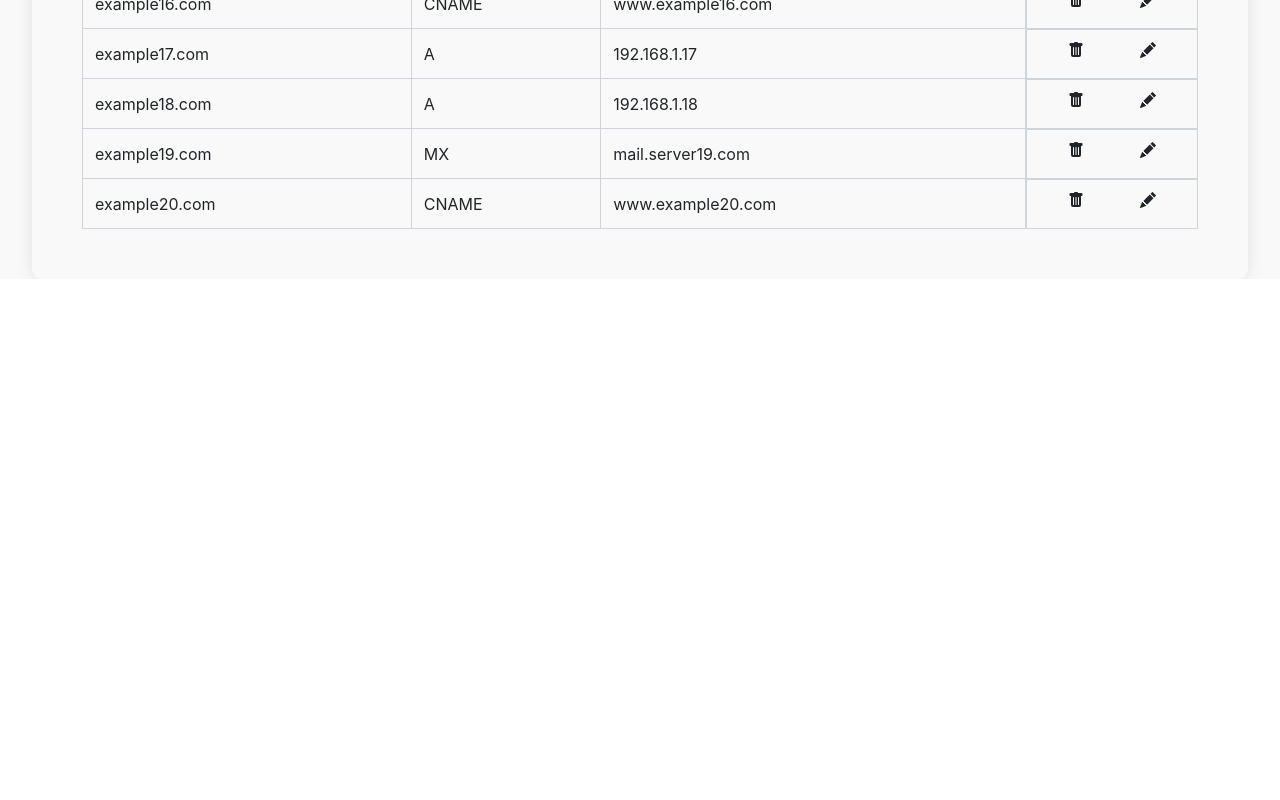
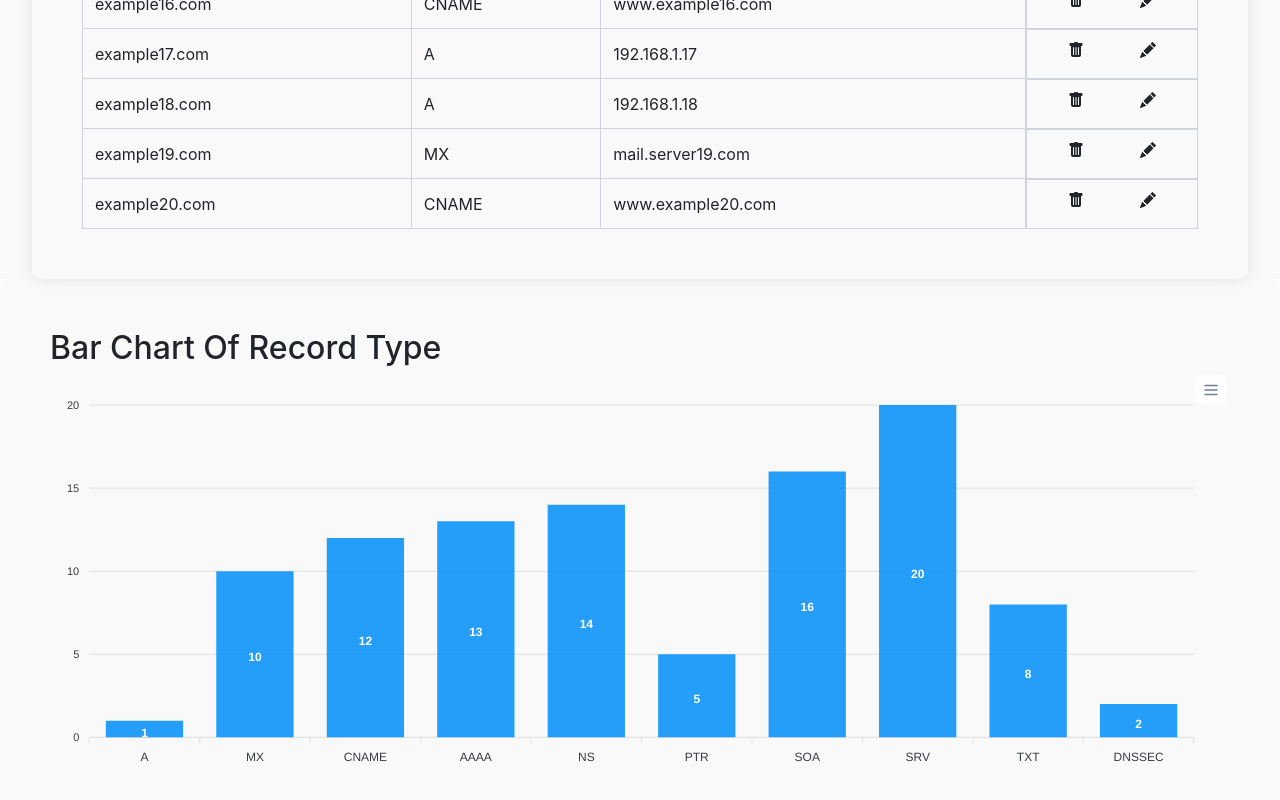
Before and after one commit to GautamKJ/DNS-Manager-System, a React (Create React App) app in the folder frontend/my-app/: page /dashboard in a window 1280 px wide. Shown: the part 1049-1849 px from the top of the page. Before the commit the page ends 1328 px from the top, so only its background shows below. Built offline with nearby package versions, Linux system fonts and the light colour scheme.

Commit message:
add charts

```diff
--- a/frontend/my-app/package.json
+++ b/frontend/my-app/package.json
@@ -7,6 +7,7 @@
     "@testing-library/react": "^13.4.0",
     "@testing-library/user-event": "^13.5.0",
     "react": "^18.2.0",
+    "react-apexcharts": "^1.4.1",
     "react-dom": "^18.2.0",
     "react-icons": "^5.0.1",
     "react-router": "^6.22.3",
--- a/frontend/my-app/src/App.css
+++ b/frontend/my-app/src/App.css
@@ -285,7 +285,7 @@ color:green;
 
 .home_input input{
 
-  height: 15px;
+
   width: 300px;
   margin-left: 8px;
   background: transparent;
@@ -509,3 +509,21 @@ tbody tr:hover {
   background-color: red;
   color: white;
 }
+
+
+/* Chart */
+
+
+.chart {
+  background-color: #F9F9F9;
+  padding: 50px;
+  border-radius: 8px;
+  /* box-shadow: 0 0 10px rgba(0, 0, 0, 0.1); */
+  /* border: solid 2px green; */
+}
+
+.chart h3 {
+  font-size: 16px;
+  margin-bottom: 10px;
+  font-weight: bold;
+}
--- a/frontend/my-app/src/App.js
+++ b/frontend/my-app/src/App.js
@@ -18,6 +18,7 @@ function App() {
          <Route path="/add-domain" element={<AddDomain/>}/>
          <Route path="/modal" element={<Modal/>}/>
 
+
          </Routes>
 
          </BrowserRouter>
--- a/frontend/my-app/src/Component/AddDomain.js
+++ b/frontend/my-app/src/Component/AddDomain.js
@@ -27,7 +27,15 @@ const AddDomain = () => {
     }
 
       const handleFileChosen = (file) => {
-
+        console.log(file.type);
+        if (file.name.endsWith('.json')) {
+            console.log("File is a JSON file");
+            // Proceed with processing the JSON file
+        }
+        else{
+            window.alert("File is not a JSON file");
+            return;
+        }
         fileReader = new FileReader();
 
         fileReader.onloadend = handleFileRead;
--- /dev/null
+++ b/frontend/my-app/src/Component/Chart.js
@@ -0,0 +1,103 @@
+import React from "react";
+import Chart from "react-apexcharts";
+
+
+const Mychart = (props) => {
+    console.log(props);
+  const barChartData = {
+    options: {
+      chart: {
+        id: "bar-chart",
+      },
+      xaxis: {
+        categories: ["A", "MX", "CNAME", "AAAA", "NS", "PTR", "SOA", "SRV", "TXT", "DNSSEC"],
+      },
+    },
+    series: [
+      {
+        name: "Count",
+        data: [props.count.A, props.count.MX, props.count.CNAME, props.count.AAAA, props.count.NS,
+        props.count.PTR, props.count.SOA, props.count.SRV, props.count.TXT, props.count.DNSSEC],
+      },
+    ],
+  };
+
+//   const radialBarChartData = {
+//     options: {
+//       chart: {
+//         id: "radial-bar-chart",
+//       },
+//     },
+//     series: [70],
+//     labels: ["Progress"],
+//   };
+
+//   const scatterChartData = {
+//     options: {
+//       chart: {
+//         id: "scatter-chart",
+//       },
+//       xaxis: {
+//         categories: ["Category 1", "Category 2", "Category 3", "Category 4"],
+//       },
+//     },
+//     series: [
+//       { name: "Scatter Series 1", data: [{ x: 40, y: 60 }, { x: 80, y: 50 }, { x: 60, y: 40 }, { x: 30, y: 20 }] },
+//     ],
+//   };
+
+//   const candlestickChartData = {
+//     options: {
+//       chart: {
+//         id: "candlestick-chart",
+//       },
+//       xaxis: {
+//         categories: ["Jan", "Feb", "Mar", "Apr", "May", "Jun", "Jul", "Aug", "Sep", "Oct", "Nov", "Dec"],
+//       },
+//     },
+//     series: [
+//       {
+//         data: [
+//           { x: new Date(2022, 0, 1), y: [30, 40, 20, 40] },
+//           { x: new Date(2022, 1, 1), y: [20, 35, 10, 35] },
+//           { x: new Date(2022, 2, 1), y: [35, 50, 30, 50] },
+//           { x: new Date(2022, 3, 1), y: [50, 60, 40, 60] },
+//           { x: new Date(2022, 4, 1), y: [40, 45, 25, 45] },
+//           { x: new Date(2022, 5, 1), y: [45, 55, 35, 55] },
+//           { x: new Date(2022, 6, 1), y: [55, 70, 45, 70] },
+//           { x: new Date(2022, 7, 1), y: [70, 80, 60, 80] },
+//           { x: new Date(2022, 8, 1), y: [60, 70, 40, 70] },
+//           { x: new Date(2022, 9, 1), y: [70, 85, 55, 85] },
+//           { x: new Date(2022, 10, 1), y: [85, 95, 75, 95] },
+//           { x: new Date(2022, 11, 1), y: [75, 85, 60, 85] },
+//         ],
+//       },
+//     ],
+//   };
+
+  return (
+    <div className="chart">
+      <div className="chart-container">
+        <h2>Bar Chart Of Record Type</h2>
+        <Chart options={barChartData.options} series={barChartData.series} type="bar" height={400} />
+      </div>
+      {/* <div className="chart-container">
+        <h2>Radial Bar Chart</h2>
+        <Chart options={radialBarChartData.options} series={radialBarChartData.series} type="radialBar" height={350} />
+      </div>
+      <div className="chart-container">
+        <h2>Scatter Chart</h2>
+        <Chart options={scatterChartData.options} series={scatterChartData.series} type="scatter" height={350} />
+      </div>
+      <div className="chart-container">
+        <h2>Candlestick Chart</h2>
+        <Chart options={candlestickChartData.options} series={candlestickChartData.series} type="candlestick" height={350} />
+      </div> */}
+
+
+
+    </div>
+  );
+};
+
+export default Mychart;
--- a/frontend/my-app/src/Component/Homepage.js
+++ b/frontend/my-app/src/Component/Homepage.js
@@ -1,12 +1,16 @@
 import React, { useState } from 'react'
 import Navbar from "../Component/Navbar"
 import Table from "./Table";
+import Chart from "../Component/Chart";
 
 
 
 const Homepage = () => {
 
     document.title='Dashboard';
+    const[typecnt,setTypecnt]=useState({'A':1,'MX':10,'CNAME':12,'AAAA':13,'NS':14,'PTR':5,'SOA':16,'SRV':20,'TXT':8,'DNSSEC':2});
+
+
     const [dnsRecords, setDNSRecords] = useState([ { "domain": "example1.com", "recordType": "A", "value": "192.168.1.1" },
     { "domain": "example2.com", "recordType": "A", "value": "192.168.1.2" },
     { "domain": "example3.com", "recordType": "MX", "value": "mail.server3.com" },
@@ -146,7 +150,7 @@ const Homepage = () => {
       </table>
     </div>
     </div>
-
+    <Chart count={typecnt}/>
     </div>
   )
 }
```
Also changed, not shown: 1 other file (tests, documents, lock files or other folders).
